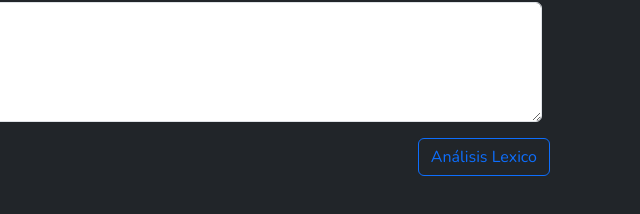
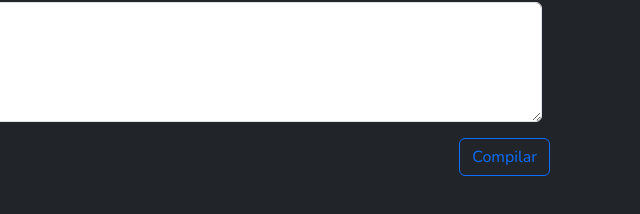
Before and after one commit to jeffersondavila/Compilador, a plain HTML site: page index.html in a window 1280 px wide. Shown: the part 544-758 px from the top of the page, 640-1280 px from the left. Drawn offline with nearby package versions, Linux system fonts and the light colour scheme.

Commit message:
[FIX] Se modifica el nombre del boton

```diff
--- a/index.html
+++ b/index.html
@@ -37,7 +37,7 @@
   <div class="form-floating mt-2 container IngresoError">
     <textarea class="form-control" id="floatingTextarea2"></textarea>
     <div class="  d-md-flex justify-content-md-end me-2">
-      <button id="botonAnalisisLexico" class="btn btn-outline-primary mt-3 ms-5 ">Análisis Lexico</button>
+      <button id="botonAnalisisLexico" class="btn btn-outline-primary mt-3 ms-5 ">Compilar</button>
     </div>
   </div>
 
```
